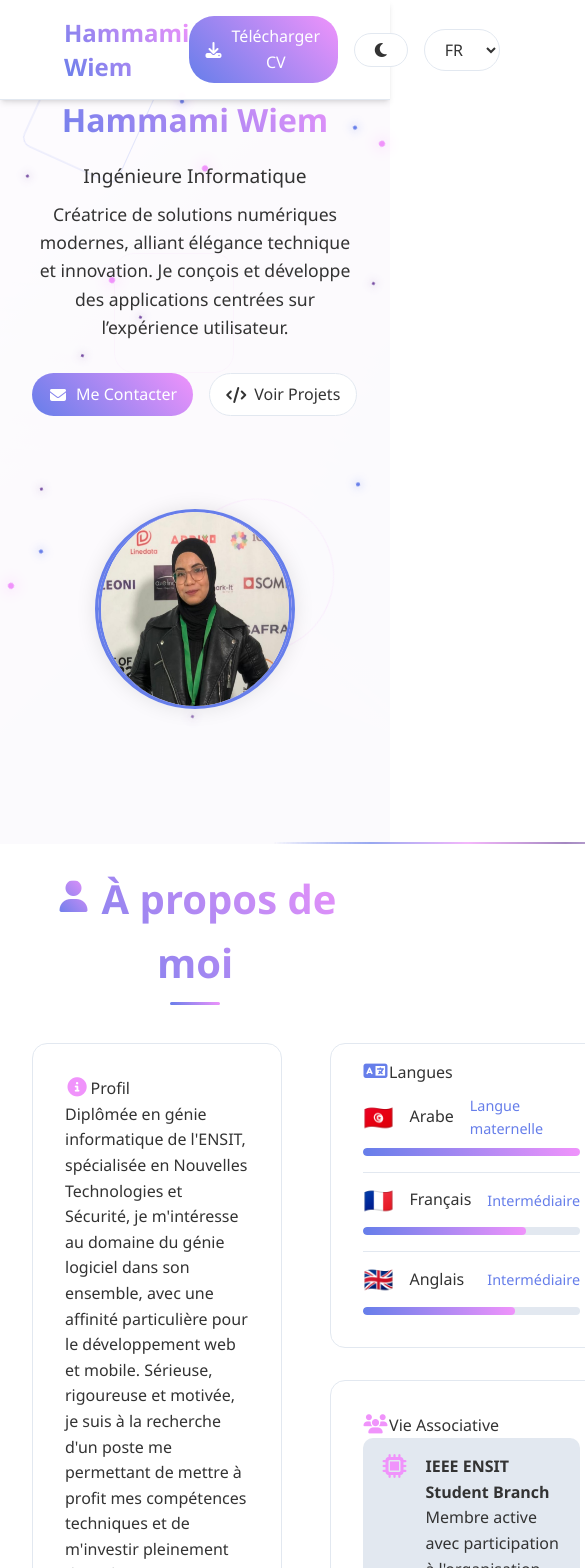
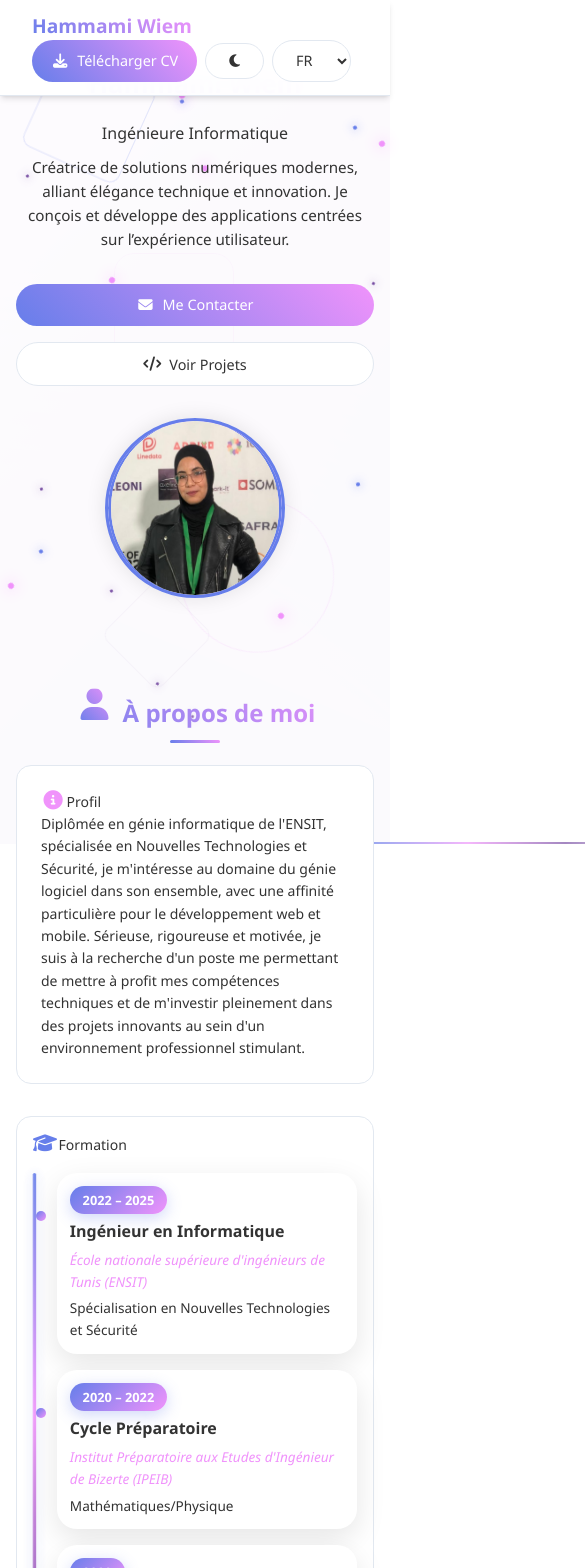
Before and after one commit to WiemHammemi/my-portfolio, a Next.js app: page / in a window 390 px wide. Shown: the top 1568 px of the page, 585 px wide, since content can reach past the window. Built offline with nearby package versions, Linux system fonts and the light colour scheme.

Commit message:
Add responsive CSS fixes for mobile

```diff
--- a/app/globals.css
+++ b/app/globals.css
@@ -4071,3 +4071,558 @@
           font-size: 1.1rem;
         }
       }
+
+
+      /* ============================================
+   RESPONSIVE FIXES - MOBILE OPTIMIZATION
+   ============================================ */
+
+/* Base fixes for small screens */
+@media (max-width: 768px) {
+  body {
+    font-size: 14px;
+  }
+
+  /* Container padding */
+  .container {
+    padding: 0 1rem;
+  }
+
+  /* Header Navigation */
+  .header {
+    padding: 0.8rem 1rem;
+  }
+
+  .nav-container {
+    flex-wrap: wrap;
+  }
+
+  .logo {
+    font-size: 1.2rem;
+  }
+
+  .nav-links {
+    display: none;
+    width: 100%;
+    flex-direction: column;
+    gap: 1rem;
+    padding-top: 1rem;
+  }
+
+  .nav-links.active {
+    display: flex;
+  }
+
+  .control-buttons {
+    gap: 0.5rem;
+  }
+
+  /* Hero Section */
+  .hero {
+    grid-template-columns: 1fr;
+    gap: 2rem;
+    padding: 2rem 0;
+    min-height: auto;
+  }
+
+  .hero-content h1 {
+    font-size: 2rem;
+  }
+
+  .hero-content .subtitle {
+    font-size: 1rem;
+  }
+
+  .hero-content .description {
+    font-size: 0.95rem;
+  }
+
+  .hero-buttons {
+    flex-direction: column;
+    width: 100%;
+  }
+
+  .hero-buttons .btn {
+    width: 100%;
+    justify-content: center;
+  }
+
+  .profile-image {
+    width: 200px;
+    height: 200px;
+    margin: 0 auto;
+  }
+
+  /* Sections */
+  .section {
+    padding: 2rem 0;
+  }
+
+  .section-title {
+    font-size: 1.8rem;
+    margin-bottom: 2rem;
+  }
+
+  /* Skills Grid */
+  .skills-grid {
+    grid-template-columns: 1fr;
+    gap: 1rem;
+  }
+
+  .skill-category {
+    padding: 1.5rem;
+  }
+
+  /* Timeline */
+  .timeline {
+    padding-left: 1rem;
+  }
+
+  .timeline::before {
+    left: 0;
+    width: 3px;
+  }
+
+  .timeline-item {
+    margin-bottom: 2rem;
+    margin-left: 0;
+  }
+
+  .timeline-item::before {
+    left: -1.5rem;
+    width: 12px;
+    height: 12px;
+  }
+
+  .timeline-item::after {
+    left: -1.5rem;
+    width: 12px;
+    height: 12px;
+  }
+
+  .timeline-item:hover {
+    transform: translateX(5px) scale(1.01);
+  }
+
+  .exp-header {
+    padding: 1.2rem;
+  }
+
+  .exp-header {
+    flex-direction: column;
+    align-items: flex-start;
+    gap: 10px;
+  }
+
+  .timeline-title {
+    font-size: 1.1rem;
+    flex-wrap: wrap;
+  }
+
+  .timeline-title i {
+    width: 35px;
+    height: 35px;
+    font-size: 1rem;
+  }
+
+  .timeline-company {
+    font-size: 0.9rem;
+  }
+
+  .timeline-date {
+    font-size: 0.75rem;
+    padding: 0.25rem 0.8rem;
+  }
+
+  /* Experience Details */
+  .exp-description {
+    padding: 1rem;
+  }
+
+  .exp-main-desc {
+    padding: 1rem;
+    flex-direction: column;
+    gap: 0.8rem;
+  }
+
+  .exp-main-desc i {
+    font-size: 1.2rem;
+  }
+
+  .exp-sub-projects {
+    padding: 1rem;
+  }
+
+  .mini-project {
+    flex-direction: column;
+    padding: 1rem;
+    gap: 0.8rem;
+  }
+
+  .mini-project-number {
+    width: 40px;
+    height: 40px;
+    font-size: 1.1rem;
+  }
+
+  .mini-project-content strong {
+    font-size: 0.95rem;
+  }
+
+  .exp-features {
+    padding: 1rem;
+  }
+
+  .features-list li {
+    padding: 0.6rem 0.8rem;
+    font-size: 0.85rem;
+  }
+
+  .exp-tools {
+    padding: 1rem;
+  }
+
+  /* Projects Grid */
+  .projects-grid {
+    grid-template-columns: 1fr;
+    gap: 1.5rem;
+  }
+
+  .project-card {
+    height: auto;
+    min-height: 320px;
+  }
+
+  .project-image {
+    height: 140px;
+    font-size: 2rem;
+  }
+
+  .github-icon {
+    width: 28px;
+    height: 28px;
+    font-size: 0.9rem;
+  }
+
+  .project-content {
+    padding: 1rem;
+  }
+
+  .project-title {
+    font-size: 1rem;
+  }
+
+  .project-date {
+    font-size: 0.75rem;
+  }
+
+  .description-text {
+    font-size: 0.8rem;
+  }
+
+  .description-text.collapsed {
+    max-height: 38px;
+  }
+
+  .expand-btn {
+    font-size: 0.75rem;
+  }
+
+  .project-tech {
+    gap: 0.3rem;
+  }
+
+  .tech-tag {
+    padding: 0.2rem 0.5rem;
+    font-size: 0.65rem;
+  }
+
+  /* Certificates Carousel */
+  .cert-carousel-wrapper {
+    padding: 0 40px;
+  }
+
+  .cert-carousel-track .cert-card {
+    min-width: 100%;
+  }
+
+  .carousel-btn {
+    width: 35px;
+    height: 35px;
+    font-size: 0.9rem;
+  }
+
+  .cert-card {
+    width: 100%;
+    max-width: 100%;
+  }
+
+  .cert-image {
+    height: 140px;
+  }
+
+  .cert-content {
+    padding: 1rem;
+  }
+
+  .cert-title {
+    font-size: 0.95rem;
+  }
+
+  .cert-source {
+    font-size: 0.8rem;
+  }
+
+  .cert-skill-tag {
+    font-size: 0.65rem;
+    padding: 0.25rem 0.6rem;
+  }
+
+  /* Languages */
+  .languages-grid {
+    grid-template-columns: 1fr;
+    gap: 1rem;
+  }
+
+  .language-item {
+    padding: 1.5rem;
+  }
+
+  /* About Section */
+  .about-grid {
+    grid-template-columns: 1fr;
+    gap: 2rem;
+  }
+
+  .about-education {
+    padding: 1rem;
+  }
+
+  .about-education .timeline-item {
+    padding: 0.8rem;
+    font-size: 0.85rem;
+  }
+
+  .profile-info {
+    padding: 1.5rem;
+  }
+
+  .simple-languages {
+    padding: 1rem 1.5rem;
+  }
+
+  .activities-list {
+    padding: 1rem 1.5rem;
+  }
+
+  .activity-item {
+    flex-direction: column;
+    text-align: center;
+    padding: 0.8rem;
+  }
+
+  .activity-item:hover {
+    transform: translateX(0);
+  }
+
+  /* Footer */
+  .footer {
+    padding: 2rem 0 1rem;
+  }
+
+  .footer-content {
+    grid-template-columns: 1fr;
+    gap: 2rem;
+  }
+
+  .contact-info {
+    gap: 0.8rem;
+  }
+
+  .contact-item {
+    font-size: 0.9rem;
+  }
+
+  .social-links {
+    justify-content: center;
+    flex-wrap: wrap;
+  }
+
+  .social-link {
+    width: 45px;
+    height: 45px;
+    font-size: 1.1rem;
+  }
+
+  /* Contact Form */
+  .contact-form {
+    gap: 1rem;
+  }
+
+  .form-group input,
+  .form-group textarea {
+    padding: 0.9rem 2.5rem 0.9rem 0.9rem;
+    font-size: 0.9rem;
+  }
+
+  .form-group label {
+    font-size: 0.9rem;
+  }
+
+  .form-group textarea {
+    min-height: 100px;
+  }
+
+  .form-icon {
+    right: 0.8rem;
+    font-size: 0.9rem;
+  }
+
+  .submit-btn {
+    width: 100%;
+    padding: 0.9rem 1.5rem;
+    font-size: 0.95rem;
+  }
+
+  /* Messages */
+  .success-message,
+  .error-message {
+    font-size: 0.85rem;
+    padding: 0.8rem 1rem;
+  }
+
+  /* Demo Content */
+  .demo-content {
+    padding: 2rem 1.5rem;
+    max-width: 100%;
+  }
+
+  .demo-title {
+    font-size: 2rem;
+  }
+
+  .demo-subtitle {
+    font-size: 1rem;
+  }
+
+  .theme-toggle {
+    width: 45px;
+    height: 45px;
+    top: 1rem;
+    right: 1rem;
+  }
+
+  /* Buttons */
+  .btn {
+    padding: 0.6rem 1.2rem;
+    font-size: 0.9rem;
+  }
+
+  .toggle-details-btn {
+    width: 100%;
+    padding: 0.8rem 1.3rem;
+    font-size: 0.85rem;
+    margin: 1rem 1rem 0.5rem;
+  }
+
+  .show-more-btn {
+    padding: 0.7rem 1.5rem;
+    font-size: 0.85rem;
+  }
+}
+
+/* Extra small devices (phones < 480px) */
+@media (max-width: 480px) {
+  .hero-content h1 {
+    font-size: 1.6rem;
+  }
+
+  .section-title {
+    font-size: 1.5rem;
+  }
+
+  .profile-image {
+    width: 180px;
+    height: 180px;
+  }
+
+  .project-image {
+    height: 120px;
+  }
+
+  .cert-carousel-wrapper {
+    padding: 0 30px;
+  }
+
+  .carousel-btn {
+    width: 30px;
+    height: 30px;
+    font-size: 0.8rem;
+  }
+
+  .timeline-item::before,
+  .timeline-item::after {
+    left: -1.3rem;
+    width: 10px;
+    height: 10px;
+  }
+
+  .exp-header,
+  .exp-description,
+  .exp-main-desc,
+  .exp-sub-projects,
+  .exp-features,
+  .exp-tools {
+    padding: 0.8rem;
+  }
+
+  .toggle-details-btn {
+    margin: 0.8rem;
+    padding: 0.7rem 1rem;
+    font-size: 0.8rem;
+  }
+
+  .contact-form {
+    gap: 0.8rem;
+  }
+
+  .form-group input,
+  .form-group textarea {
+    padding: 0.8rem 2rem 0.8rem 0.8rem;
+    font-size: 0.85rem;
+  }
+}
+
+/* Landscape orientation fixes */
+@media (max-height: 600px) and (orientation: landscape) {
+  .hero {
+    min-height: auto;
+    padding: 1rem 0;
+  }
+
+  .section {
+    padding: 2rem 0;
+  }
+
+  .profile-image {
+    width: 150px;
+    height: 150px;
+  }
+}
+
+/* Prevent horizontal scroll */
+@media (max-width: 768px) {
+  body {
+    overflow-x: hidden;
+  }
+
+  * {
+    max-width: 100%;
+  }
+
+  .animated-bg,
+  .geometric-layer,
+  .light-wave {
+    width: 100vw;
+  }
+}
```
